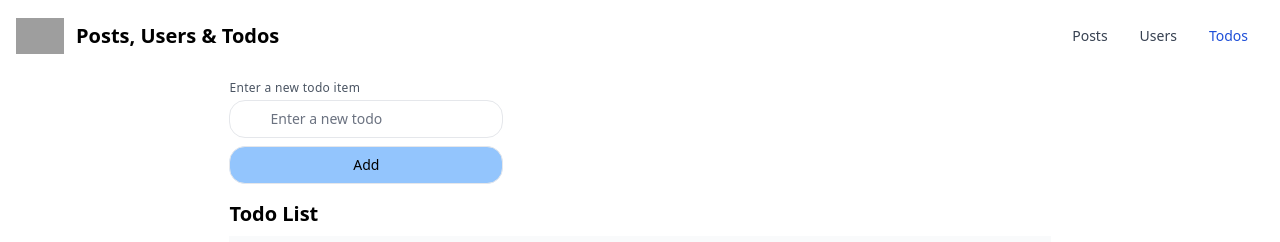
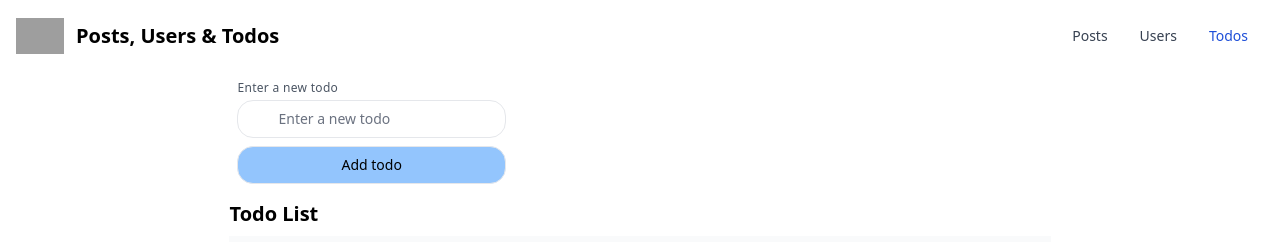
Before and after one commit to kboul/posts-users-todos-rtq, a React (Create React App) app: page /todos in a window 1280 px wide. Shown: the top 242 px of the page. Built offline with nearby package versions, Linux system fonts and the light colour scheme; data requests are answered from the project's data file; grey boxes are pictures that could not be loaded.

Commit message:
Extract Input, Button, Form from Todos to be reusable

```diff
--- /dev/null
+++ b/src/components/Button.tsx
@@ -0,0 +1,12 @@
+const className = {
+  button:
+    "flex w-4/12 justify-center text-black text-sm px-4 py-2 border rounded-2xl text-center bg-blue-300 hover:bg-blue-400"
+};
+
+interface ButtonProps {
+  label: string;
+}
+
+export default function Button({ label }: ButtonProps) {
+  return <button className={className.button}>Add {label}</button>;
+}
--- /dev/null
+++ b/src/components/Form.tsx
@@ -0,0 +1,18 @@
+import { FormEvent, ReactNode } from "react";
+
+const className = {
+  form: "flex flex-col m-2"
+};
+
+interface FormProps {
+  children: ReactNode;
+  onSubmit: (e: FormEvent<HTMLFormElement>) => void;
+}
+
+export default function Form({ children, onSubmit }: FormProps) {
+  return (
+    <form className={className.form} onSubmit={onSubmit}>
+      {children}
+    </form>
+  );
+}
--- /dev/null
+++ b/src/components/Input.tsx
@@ -0,0 +1,29 @@
+import { ChangeEvent } from "react";
+
+const className = {
+  label: "mb-1 text-xs tracking-wide text-gray-600",
+  input:
+    "text-sm placeholder-gray-500 pl-10 pr-4 rounded-2xl border w-4/12 py-2 focus:outline-none mb-2"
+};
+
+interface InputProps {
+  label: string;
+  onChange: (e: ChangeEvent<HTMLInputElement>) => void;
+  value: string;
+}
+
+export default function Input({ label, onChange, value }: InputProps) {
+  return (
+    <>
+      <label htmlFor="new-item" className={className.label}>
+        Enter a new {label}
+      </label>
+      <input
+        className={className.input}
+        onChange={onChange}
+        placeholder={`Enter a new ${label}`}
+        value={value}
+      />
+    </>
+  );
+}
--- a/src/components/index.tsx
+++ b/src/components/index.tsx
@@ -1 +1,4 @@
 export { default as Navbar } from "./Navbar";
+export { default as Input } from "./Input";
+export { default as Button } from "./Button";
+export { default as Form } from "./Form";
--- a/src/pages/Todos/Todos.tsx
+++ b/src/pages/Todos/Todos.tsx
@@ -1,18 +1,14 @@
-import { FormEvent, useState } from "react";
+import { ChangeEvent, FormEvent, useState } from "react";
 
+import { Button, Form, Input } from "../../components";
+import TodosTable from "./TodosTable";
 import { useAddTodoMutation, useGetTodosQuery } from "../../app/services/todos";
-import TodosTable from "./TodosTable";
 
 const className = {
   header: "text-xl font-bold my-2",
   form: "flex flex-col mt-2",
   content: "flex flex-col",
   loader: "flex h-[100vh] justify-center items-center",
-  label: "mb-1 text-xs tracking-wide text-gray-600",
-  input:
-    "text-sm placeholder-gray-500 pl-10 pr-4 rounded-2xl border w-4/12 py-2 focus:outline-none",
-  button:
-    "flex w-4/12 justify-center my-2 text-black text-sm px-4 py-2 border rounded-2xl text-center bg-blue-300 hover:bg-blue-400",
   container: "flex justify-center items-center"
 };
 
@@ -41,18 +37,16 @@ export default function Todos() {
   };
 
   const newTodoContent = (
-    <form className={className.form} onSubmit={handleSubmit}>
-      <label htmlFor="new-todo" className={className.label}>
-        Enter a new todo item
-      </label>
-      <input
-        className={className.input}
-        onChange={(e) => setNewTodo(e.target.value)}
-        placeholder="Enter a new todo"
+    <Form onSubmit={handleSubmit}>
+      <Input
+        label="todo"
+        onChange={(e: ChangeEvent<HTMLInputElement>) =>
+          setNewTodo(e.target.value)
+        }
         value={newTodo}
       />
-      <button className={className.button}>Add</button>
-    </form>
+      <Button label="todo" />
+    </Form>
   );
 
   let content;
```
